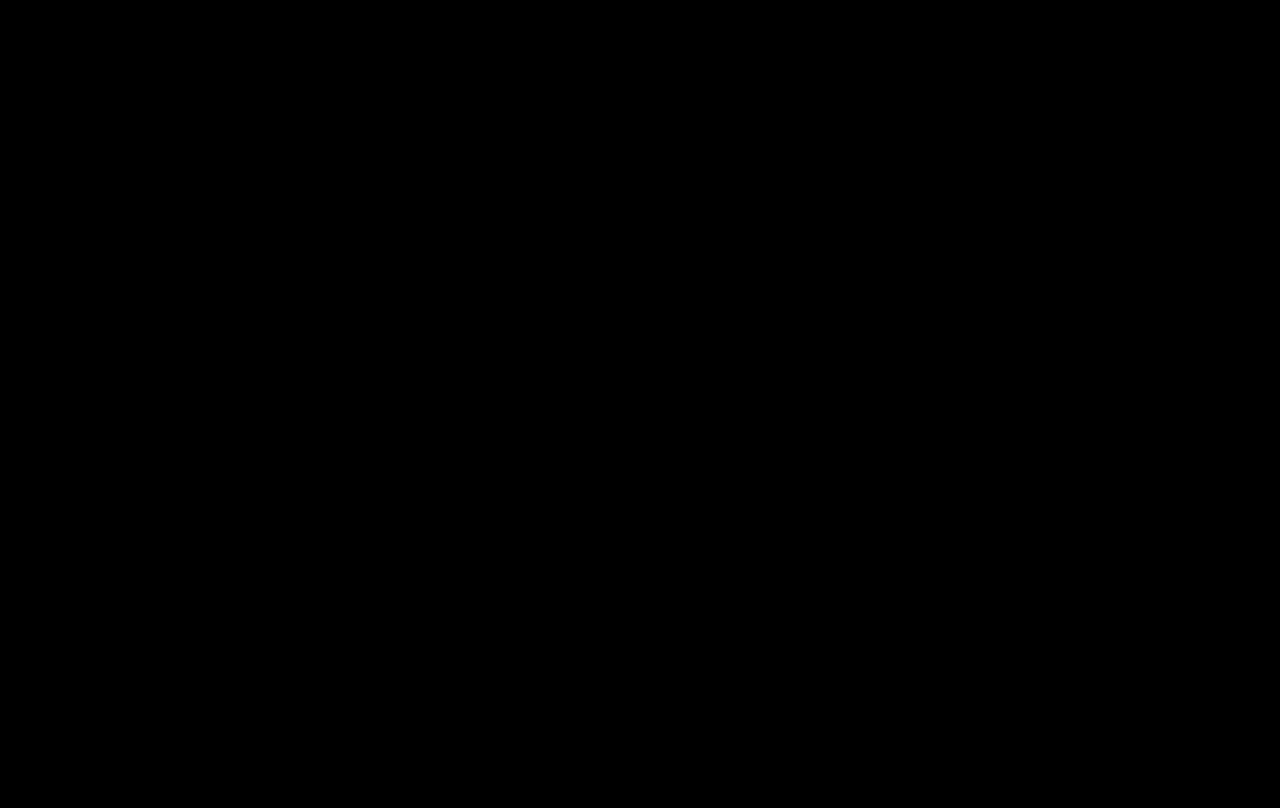
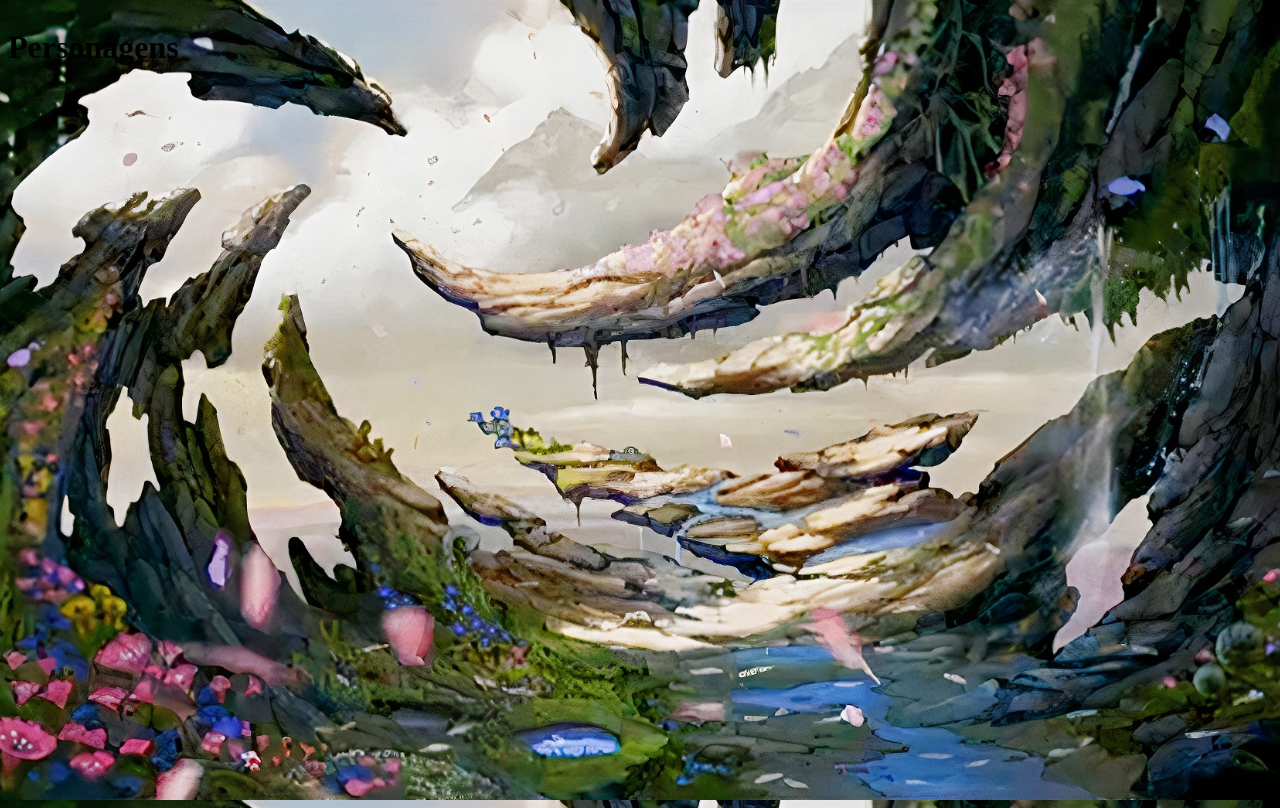
Before and after one commit to MrVtR/Bravely_Default_Wiki, a React (Create React App) app: page /personagens in a window 1280 px wide. Built offline with nearby package versions, Linux system fonts and the light colour scheme; a web font is replaced by a local one.

Commit message:
retirada de css sem uso do Loading

```diff
--- a/src/components/loading/loading.scss
+++ b/src/components/loading/loading.scss
@@ -1,12 +1,6 @@
 @font-face {
   font-family: Matrix;
   src: url('../../assets/fonts/Matrix\ II\ Regular.otf');
-}
-
-body {
-  background-image: none;
-  background-color: black;
-  overflow-y: hidden;
 }
 
 .background {
```
